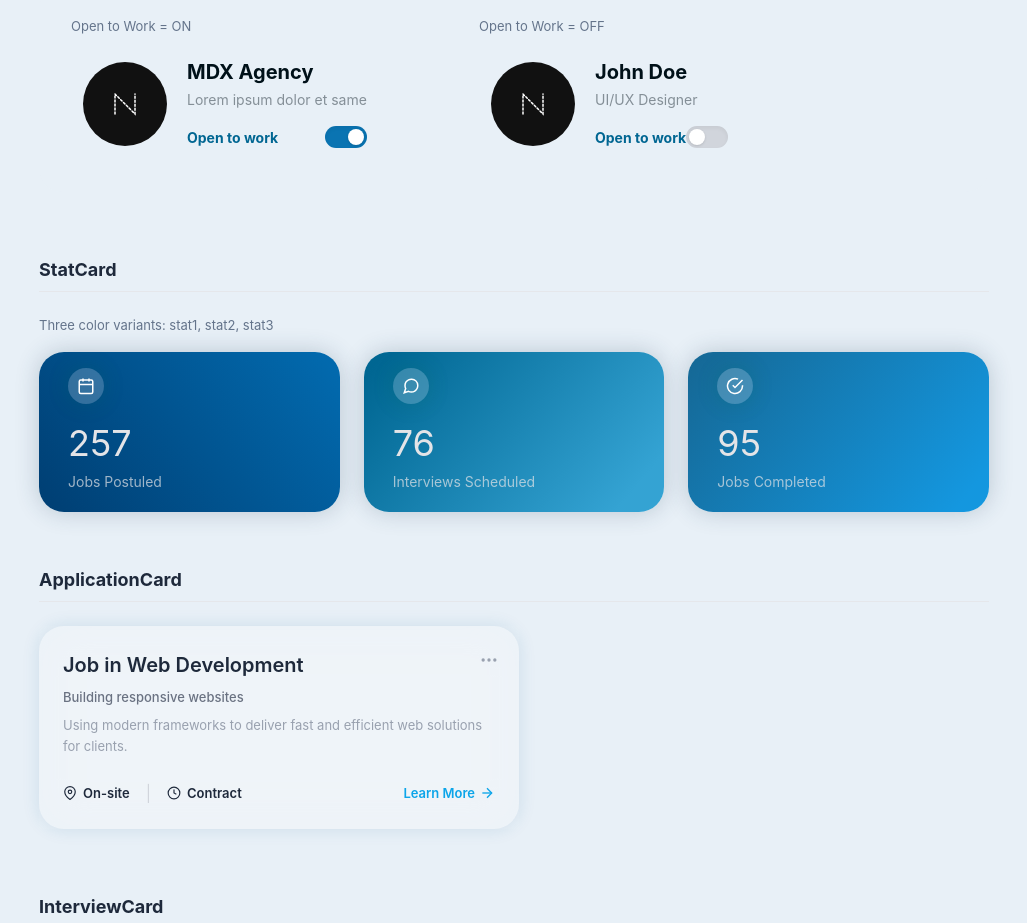
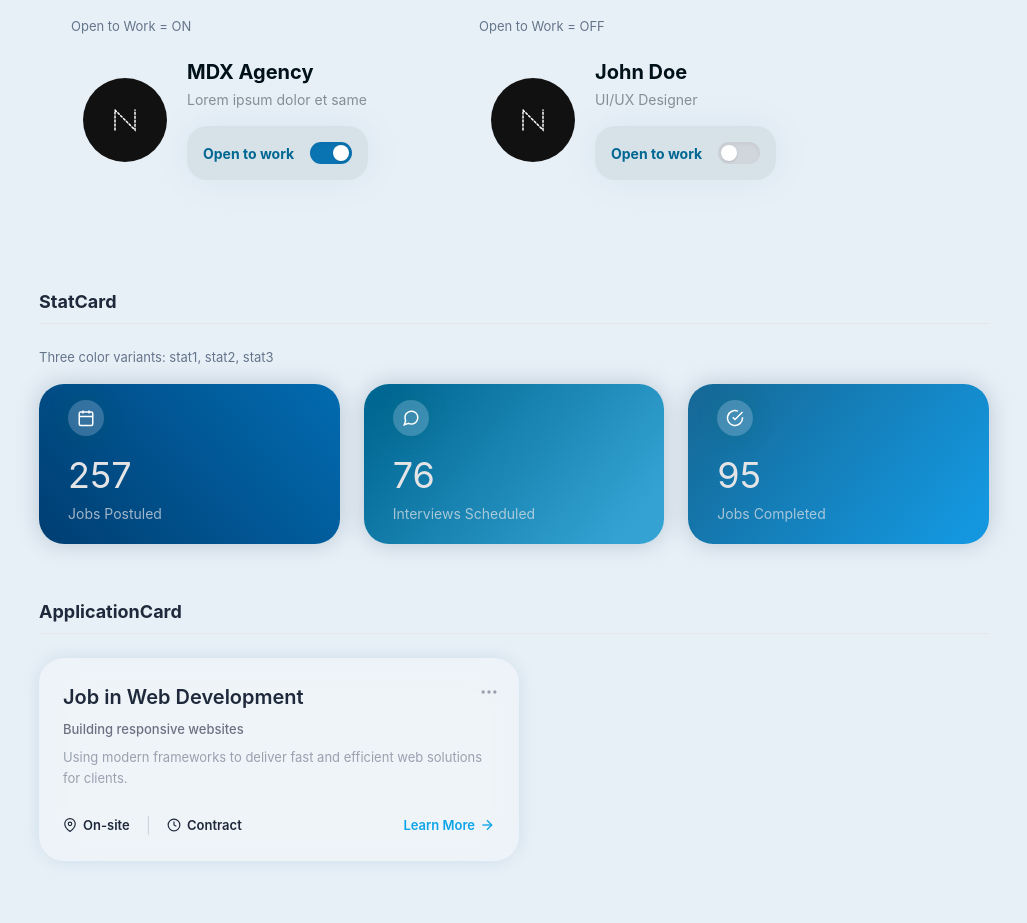
Before and after one commit to Mdx2025/CloserAcademyRedesignMDX, a SvelteKit app: page /design-system in a window 1280 px wide. Shown: the part 4740-5663 px from the top of the page, without its empty margins (251-1278 px from the left). Built offline with nearby package versions, Linux system fonts and the light colour scheme.

Commit message:
fix: header avatar border, gap-3, ThemeToggle cursor, ProfileCard bg-switch

```diff
--- a/src/app.css
+++ b/src/app.css
@@ -211,6 +211,14 @@ body {
   position: relative;
 }
 
+/* ─── ProfileCard switch container ─── */
+.bg-switch {
+  border-radius: 20px;
+  background: #D6E2E8;
+  box-shadow: 0 0 37.5px 0 rgba(0, 102, 146, 0.08);
+  backdrop-filter: blur(5px);
+}
+
 /* ─── InterviewCard glassmorphism ─── */
 .bg-interview {
   background: rgba(255, 255, 255, 0.10);
--- a/src/lib/components/ProfileCard.svelte
+++ b/src/lib/components/ProfileCard.svelte
@@ -13,7 +13,7 @@
 		<div class="flex flex-col">
 			<h3 class="text-[20px] font-bold text-textprimary leading-tight">{name}</h3>
 			<p class="text-[14px] text-[rgba(0,17,25,0.43)] mt-1">{subtitle}</p>
-			<div class="flex items-center justify-between mt-4">
+			<div class="w-fit bg-switch flex flex-row items-center gap-4 px-4 py-4 mt-4">
 				<span class="text-[14px] font-bold text-primaryblue">Open to work</span>
 				<!-- Toggle Switch -->
 				<div class="w-[42px] h-[22px] rounded-full flex items-center px-[3px] cursor-pointer shadow-inner relative"
--- a/src/lib/components/ThemeToggle.svelte
+++ b/src/lib/components/ThemeToggle.svelte
@@ -2,7 +2,7 @@
 	let mode = $state('light');
 </script>
 
-<div class="flex items-center bg-secondary rounded-full p-1 relative overflow-hidden">
+<div class="flex items-center bg-secondary rounded-full p-1 relative overflow-hidden cursor-pointer">
 	<svg class="absolute inset-0 w-full h-full pointer-events-none" aria-hidden="true" style="z-index: 0;">
 		<defs>
 			<filter id="toggle-blur" x="-20%" y="-20%" width="140%" height="140%">
--- a/src/routes/+page.svelte
+++ b/src/routes/+page.svelte
@@ -40,7 +40,7 @@
 			<SearchBar />
 
 			<!-- Controls -->
-			<div class="flex items-center gap-4">
+			<div class="flex items-center gap-3">
 				<ThemeToggle />
 
 				<!-- Notification -->
@@ -58,7 +58,7 @@
 				</button>
 
 				<!-- Avatar -->
-				<div class="w-12 h-12 rounded-full bg-[#1F2937] flex items-center justify-center shadow-md overflow-hidden border-2 border-white cursor-pointer">
+				<div class="w-12 h-12 rounded-full bg-[#1F2937] flex items-center justify-center shadow-md overflow-hidden cursor-pointer">
 					<svg width="20" height="20" viewBox="0 0 24 24" fill="none" stroke="white" stroke-width="1.5"><path d="M4 22l6-15 4 8 6-15"/></svg>
 				</div>
 			</div>
```
